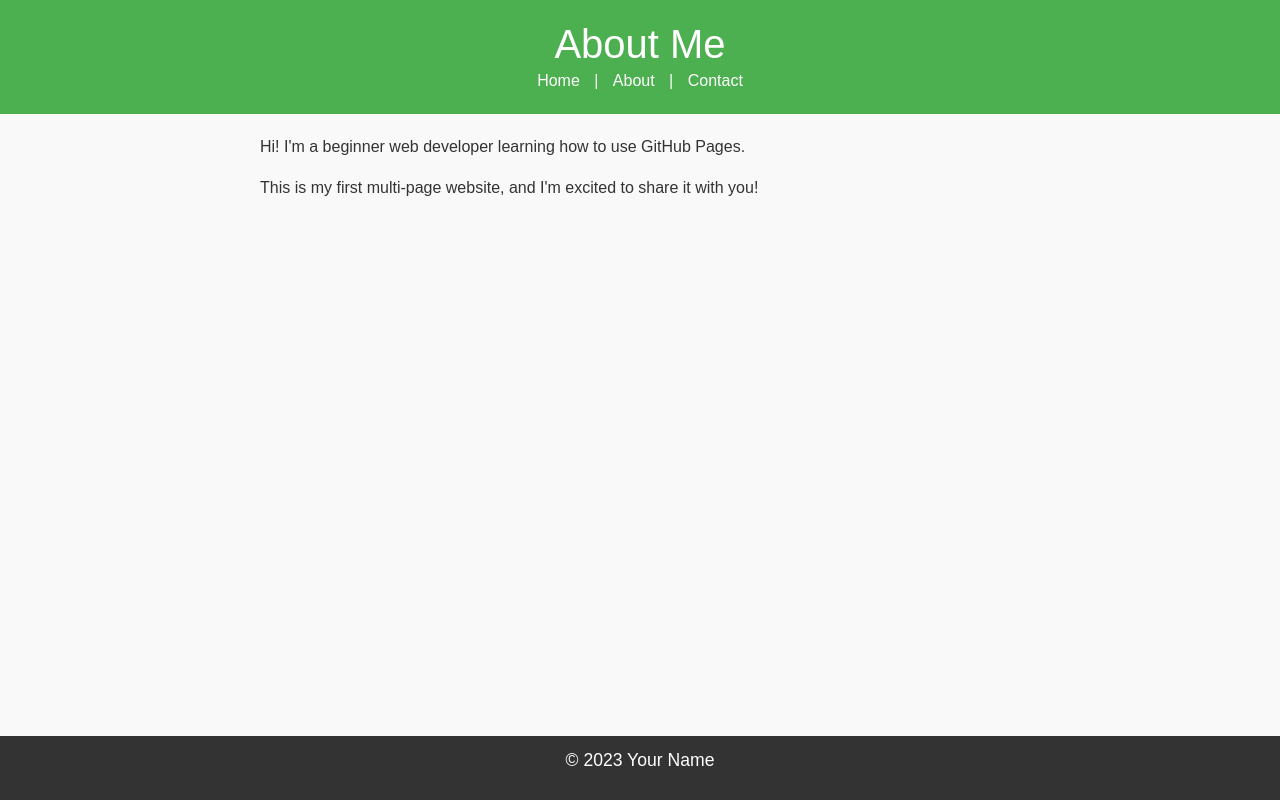
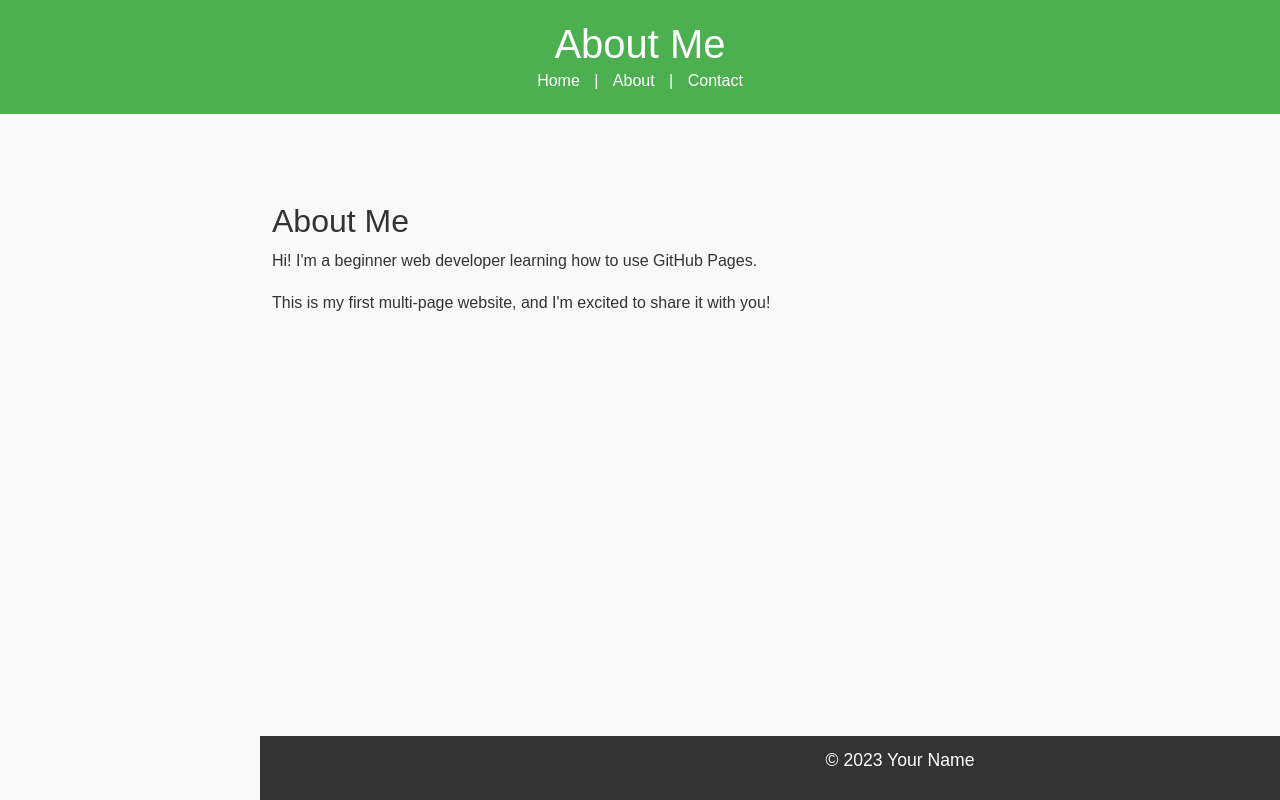
Before and after one commit to cse25-205/WMD, a plain HTML site: page about.html in a window 1280 px wide. Drawn offline with nearby package versions, Linux system fonts and the light colour scheme.

Commit message:
Update about.html

```diff
--- a/about.html
+++ b/about.html
@@ -39,9 +39,13 @@
 </header>
 <main>
 
-<p>Hi! I'm a beginner web developer learning how to use GitHub Pages.</p>
+<main class="container my-5">
 
-<p>This is my first multi-page website, and I'm excited to share it with you!</p>
+    <h2>About Me</h2>
+
+    <p>Hi! I'm a beginner web developer learning how to use GitHub Pages.</p>
+
+    <p>This is my first multi-page website, and I'm excited to share it with you!</p>
 
 </main>
 
```
